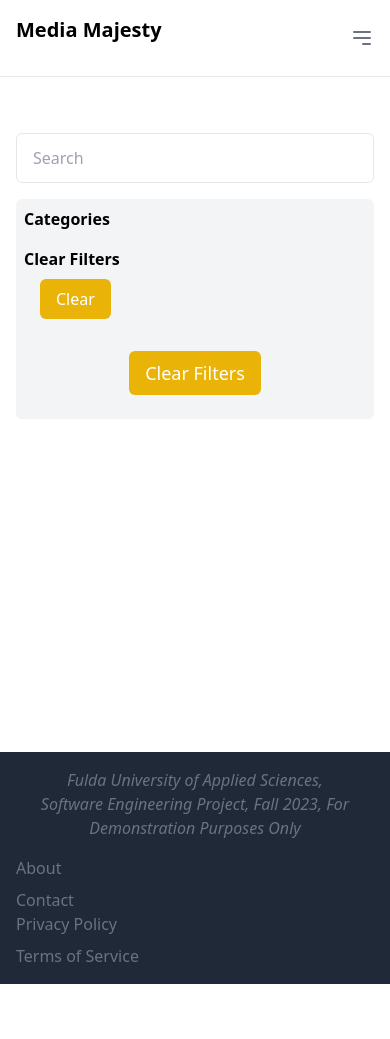
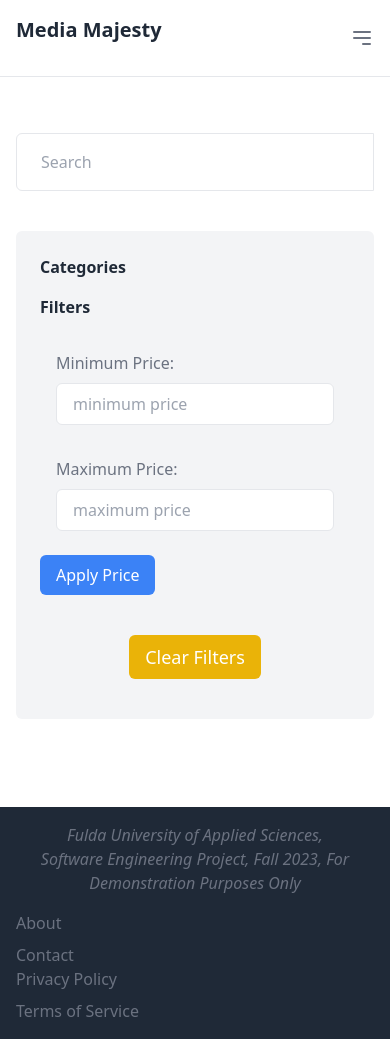
Before and after one commit to Hochschule-Fulda-AI/media-majesty, a Django app: page /items/ in a window 390 px wide. Before the commit the page ends 984 px from the top, so only its background shows below. Run offline with Django 4.2, Linux system fonts and the light colour scheme; data that the repository does not hold is empty; some libraries are stand-ins or nearby versions.

Commit message:
Bug Fixes & Responsive UI Enhancements
*Optimized header, filters, and item cards
*Added chat-bubbles for the chat interface
*Fixed the columns on the search items page

```diff
--- a/mediamajesty/core/templates/core/base.html
+++ b/mediamajesty/core/templates/core/base.html
@@ -5,6 +5,7 @@
     <title>{% block title %}{% endblock %} | Media Majesty</title>
     <meta charset="UTF-8">
     <meta name="viewport" content="width=device-width, initial-scale=1">
+    <link href="https://cdn.jsdelivr.net/npm/daisyui@4.6.0/dist/full.min.css" rel="stylesheet" type="text/css" />
     <script src="https://cdn.tailwindcss.com"></script>
 </head>
 
@@ -20,7 +21,7 @@
                 </svg>
             </button>
         </div>
-        <div id="navLinks" class="hidden sm:flex space-x-6">
+        <div id="navLinks" class="hidden lg:flex flex-col lg:flex-row space-x-6">
             {% if request.user.is_authenticated %}
             {% if request.user.is_superuser %}
             <a href="{% url 'items:pending_items' %}" class="text-sm font-medium hover:text-gray-500">Pending Items</a>
@@ -34,15 +35,15 @@
             <a href="{% url 'items:index' %}" class="text-sm font-medium hover:text-gray-500">Search Item</a>
             <a href="{% url 'chats:index' %}" class="text-sm font-medium hover:text-gray-500">Inbox</a>
             <a href="{% url 'core:logout' %}"
-                class="text-sm px-6 py-3 font-medium bg-red-500 text-white hover:bg-red-700 rounded-sm">Logout</a>
+                class="text-sm px-4 py-2 font-medium bg-red-500 text-white hover:bg-red-700 rounded-sm">Logout</a>
             {% else %}
             <a href="{% url 'core:contact' %}" class="text-sm font-medium hover:text-gray-500">Contact</a>
             <a href="{% url 'core:about' %}" class="text-sm font-medium hover:text-gray-500">About</a>
             <a href="{% url 'items:index' %}" class="text-sm font-medium hover:text-gray-500">Search Item</a>
             <a href="{% url 'core:signup' %}"
-                class="text-sm px-6 py-3 font-medium bg-teal-500 text-white hover:bg-teal-700 rounded-sm">Sign up</a>
+                class="text-sm px-4 py-2 font-medium bg-teal-500 text-white hover:bg-teal-700 rounded-sm">Sign up</a>
             <a href="{% url 'core:login' %}"
-                class="text-sm px-6 py-3 font-medium bg-gray-500 text-white hover:bg-gray-700 rounded-sm">Log in</a>
+                class="text-sm px-4 py-2 font-medium bg-gray-500 text-white hover:bg-gray-700 rounded-sm">Log in</a>
             {% endif %}
         </div>
     </nav>
--- a/mediamajesty/items/templates/items/index.html
+++ b/mediamajesty/items/templates/items/index.html
@@ -5,29 +5,43 @@
 {% block content %}
 <div class="container mx-auto mt-8">
 
-    <form action="{% url 'items:index' %}" class="w-full mb-4 sm:mb-10 flex items-center" autocomplete="off">
-        <input type="text" name="search" id="searchInput" placeholder="Search" class="py-3 px-4 sm:px-6 border w-full rounded-md" value="{{ search }}">
-
+    <form action="{% url 'items:index' %}" class="w-full mb-10 flex items-center" autocomplete="off">
+        <input type="text" name="search" id="searchInput" placeholder="Search"
+            class="py-4 px-6 border w-full rounded-l-md" value="{{ search }}">
     </form>
 
     <div id="suggestionsContainer" class="w-full mb-4">
         <ul id="suggestionsList" class="list-none p-2 bg-white shadow-md rounded-md"></ul>
     </div>
 
-    <div class="pb-6 grid grid-cols-1 sm:grid-cols-2 lg:grid-cols-4 gap-4 sm:gap-6">
-        <div class="mb-4 bg-gray-100 p-2 sm:p-4 rounded-md">
+    <div class="pb-6 grid grid-cols-1 md:grid-cols-2 lg:grid-cols-4 gap-10">
+        <div class="bg-gray-100 p-6 rounded-md">
             <p class="font-semibold">Categories</p>
-            <ul class="mt-2 sm:mt-4">
+            <ul class="mt-4">
                 {% for category in categories %}
-
-                <li class="mb-2 p-2 sm:p-4 {% if category.id == category_id %} bg-gray-200 {% endif %}">
-                    <a href="{% url 'items:index' %}?search={{ search }}&category={{ category.id }}" class="text-gray-500 hover:text-gray-700">{{ category.name }}</a>
+                <li class="mb-2 p-4 {% if category.id == category_id %} bg-gray-200 {% endif %}">
+                    <a href="{% url 'items:index' %}?search={{ search }}&category={{ category.id }}"
+                        class="text-gray-500 hover:text-gray-700">{{ category.name }}</a>
                 </li>
                 {% endfor %}
             </ul>
-            <p class="font-semibold mt-4">Clear Filters</p>
-            <ul>
-                <li><a href="{% url 'items:index' %}" class="mt-2 sm:mt-6 ml-4 py-2 px-4 sm:px-6 inline-block bg-yellow-500 hover:bg-yellow-600 rounded-md text-base sm:text-lg text-white font-medium">Clear</a></li>
+
+            <p class="font-semibold">Filters</p>
+            <ul class="mt-4">
+                <li class="p-4">
+                    <label for="min_price" class="block text-gray-500 mb-2">Minimum Price:</label>
+                    <input type="number" name="min_price" id="min_price" placeholder="minimum price"
+                        class="py-2 px-4 w-full md:w-5/6 border rounded-md" value="{{ request.GET.min_price }}">
+                </li>
+                <li class="p-4">
+                    <label for="max_price" class="block text-gray-500 mb-2">Maximum Price:</label>
+                    <input type="number" name="max_price" id="max_price" placeholder="maximum price"
+                        class="py-2 px-4 w-full md:w-5/6 border rounded-md" value="{{ request.GET.max_price }}">
+                </li>
+                <li>
+                    <button class="my-2 md:ml-4 py-2 px-4 bg-blue-500 hover:bg-blue-600 rounded-md text-white font-medium"
+                        id="apply-price">Apply Price</button>
+                </li>
             </ul>
             <div class="text-center mb-4">
                 <a href="{% url 'items:index' %}"
@@ -36,27 +50,25 @@
             </div>
         </div>
 
-        <div class="col-span-1 sm:col-span-3">
-            <div class="grid grid-cols-1 gap-4 sm:gap-6">
+        <div class="col-span-1 md:col-span-2 lg:col-span-3">
+            <div class="grid grid-cols-1 sm:grid-cols-2 lg:grid-cols-3 gap-10">
                 {% for item in items %}
-                <div class="mb-4">
+                <div>
                     <a href="{% url 'items:item' item.id %}">
                         <div>
-                            <img src="{{ item.thumbnail_url }}" class="w-full h-40 object-cover rounded-t-xl" />
+                            <img src="{{ item.thumbnail_url }}" class="rounded-t-xl" />
                         </div>
-                        <div class="p-4 bg-white rounded-b-xl">
-                            <h2 class="text-base sm:text-xl mb-2">{{ item.name }}</h2>
+                        <div class="p-6 bg-white rounded-b-xl">
+                            <h2 class="text-2xl mb-2">{{ item.name }}</h2>
                             <p class="text-gray-500">Price: {{ item.price }}€</p>
                         </div>
                     </a>
                 </div>
-
                 {% endfor %}
             </div>
         </div>
     </div>
 </div>
-
 {% endblock %}
 
 {% block scripts %}
```
Also changed, not shown: mediamajesty/chats/templates/chats/chat.html (+5 -3 lines), mediamajesty/core/templates/core/about.html (+21 -1 lines).
